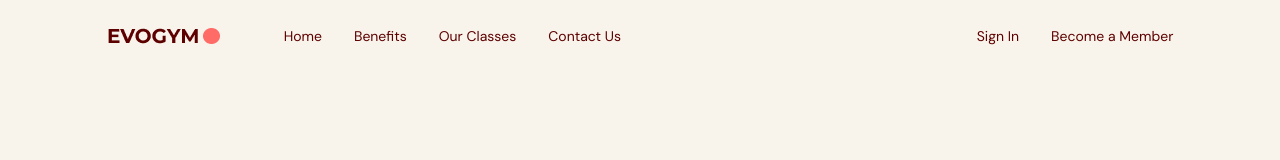
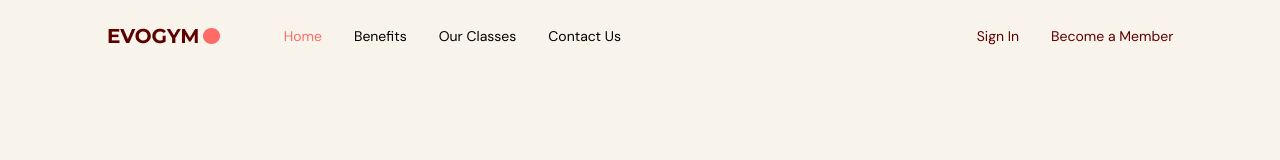
Before and after one commit to Liao993/typescript_gym_class, a React (Vite) app: page / in a window 1280 px wide. Shown: the top 160 px of the page. Built offline with nearby package versions, Linux system fonts and the light colour scheme.

Commit message:
Link components and typescript function define

```diff
--- a/src/App.tsx
+++ b/src/App.tsx
@@ -1,10 +1,15 @@
 //import { useState } from "react";
 import Navbar from "@/pages/navbar"
+import { useState } from "react";
+import { SelectedPage } from "@/shared/types";
+
 
 function App() {
+  const [selectedPage, setSelectedPage] = useState<SelectedPage>(SelectedPage.Home);
+
   return (
     <div className="app bg-gray-20">
-      <Navbar/>
+      <Navbar selectedPage={selectedPage} setSelectedPage={setSelectedPage}/>
     </div>
   );
 }
--- /dev/null
+++ b/src/pages/navbar/Link.tsx
@@ -0,0 +1,21 @@
+import { SelectedPage } from "@/shared/types";
+import AnchorLink from "react-anchor-link-smooth-scroll"
+
+type Props = {
+ page : string;
+ selectedPage: SelectedPage;
+ setSelectedPage: (value:SelectedPage) => void;
+
+}
+
+const Link = ({page, selectedPage, setSelectedPage} : Props) => {
+  const lowerCasePage = page.toLowerCase().replace(/ /g, "") as SelectedPage;
+  return (
+    <AnchorLink
+     className={`${selectedPage === lowerCasePage ? "text-primary-500" : "text-black"} transition duration-500 hover:text-primary-300`}
+     href={`#${lowerCasePage}`}
+     onClick={() => setSelectedPage(selectedPage)}>{page}</AnchorLink>
+  )
+}
+
+export default Link
--- a/src/pages/navbar/index.tsx
+++ b/src/pages/navbar/index.tsx
@@ -1,8 +1,17 @@
 //import { useState } from "react"
 //import { Bars3Icon, XMarkIcon } from "@heroicons/react/24/solid"
 import Logo from "@/assets/Logo.png"
+import Link from "./Link"
+import { SelectedPage } from "@/shared/types";
 
-const Navbar = () => {
+type Props = {
+
+  selectedPage: SelectedPage
+  setSelectedPage: (value:SelectedPage) => void;
+
+ }
+
+const Navbar = ({selectedPage, setSelectedPage} : Props) => {
   const flexBetween = "flex items-center justify-between"
   return (
     <div className= {`${flexBetween} fixed top-0 z-30 w-full py-6`}>
@@ -16,10 +25,10 @@ const Navbar = () => {
           <div className={`${flexBetween} w-full`}>
           {/* Home/  */}
             <div className={`${flexBetween} gap-8 text-sm`}>
-              <p>Home</p>
-              <p>Benefits</p>
-              <p>Our Classes</p>
-              <p>Contact Us</p>
+             <Link page="Home" selectedPage={selectedPage} setSelectedPage={setSelectedPage}/>
+             <Link page="Benefits" selectedPage={selectedPage} setSelectedPage={setSelectedPage}/>
+             <Link page="Our Classes" selectedPage={selectedPage} setSelectedPage={setSelectedPage}/>
+             <Link page="Contact Us" selectedPage={selectedPage} setSelectedPage={setSelectedPage}/>
 
             </div>
 
--- /dev/null
+++ b/src/shared/types.ts
@@ -0,0 +1,18 @@
+export enum SelectedPage {
+  Home = "home",
+  Benefits = "benefits",
+  OurClasses = "ourclasses",
+  ContactUs = "contactus",
+}
+
+export interface BenefitType {
+  icon: JSX.Element;
+  title: string;
+  description: string;
+}
+
+export interface ClassType {
+  name: string;
+  description?: string;
+  image: string;
+}
```
